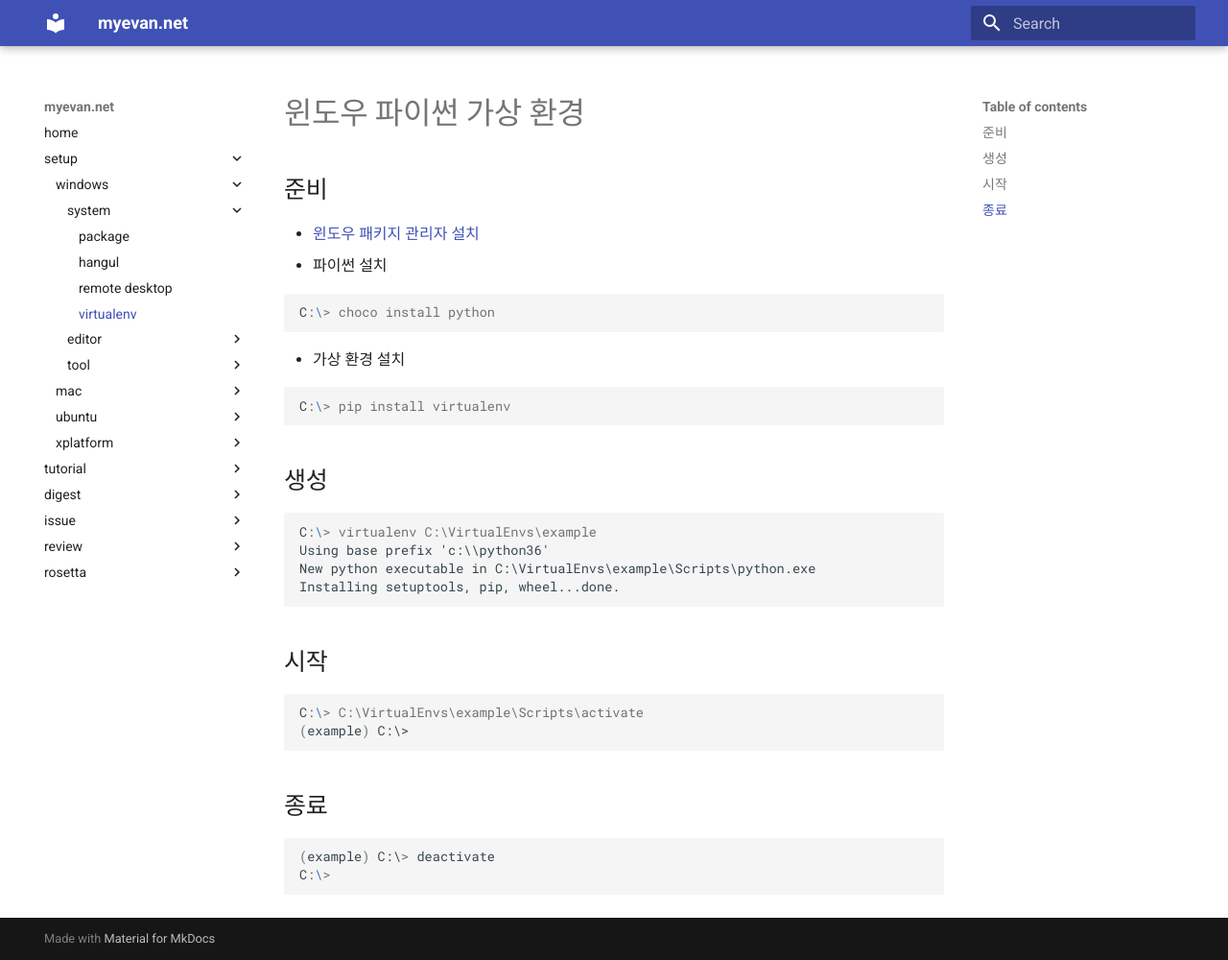
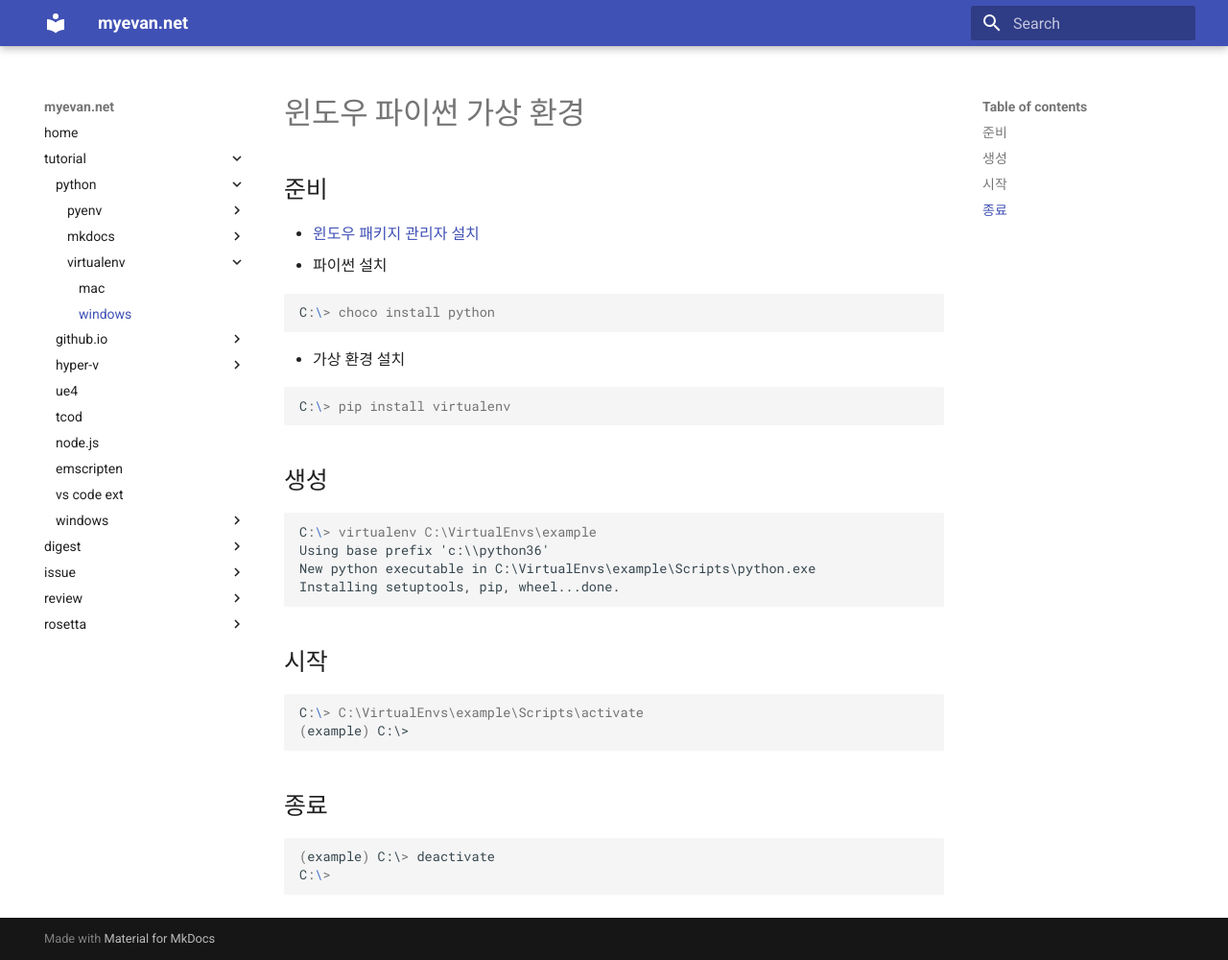
Before and after one commit to myevan/myevan-home, an MkDocs documentation site: the page built from docs/windows_python_virtualenv.md, in a window 1280 px wide and 1000 px high. Shown: the whole window at 96% size. Built offline with MkDocs 1.6.1 and Material for MkDocs 9.7.7, drawn with Linux system fonts in a browser that asks for light colours; old or Windows-style settings are respelled for this version of MkDocs.

Commit message:
네비 정리

```diff
--- a/mkdocs.yml
+++ b/mkdocs.yml
@@ -6,49 +6,36 @@ markdown_extensions:
         permalink: True
 pages:
     - "home": index.md
-    - "setup":
-        - "windows":
-            - "system":
-                - "package": windows_package_mgr_choco.md
-                - "hangul": windows_hangul_key_capslock.md
-                - "remote desktop": windows_remote_desktop_port.md
-                - "virtualenv": windows_python_virtualenv.md
-            - "editor":
-                - "vscode":
-                    - "python": windows_vscode_python_virtualenv.md
-            - "tool":
-                - "mkdocs": windows_python_mkdocs.md
-        - "mac":
-            - "python":
-                - "pyenv": mac_python_pyenv.md
-                - "virtualenv":
-                    - "wrapper": mac_python_virtualenvwrapper.md
-        - "ubuntu":
-            - "python":
-                - "pyenv": ubuntu_python_pyenv.md
-        - "xplatform":
-            - "vim config": vim_config.md
-            - "git config": git_config.md
-            - "vscode plugin vim": vscode_plugin_vim.md
-            - "github.io":
-                - "mkdocs": github_io_mkdocs.md
-                - "custom domain": github_io_custom_domain.md
-
     - "tutorial":
-        - "ue4 build": ue4_windows_build.md
+        - "python":
+            - "pyenv":
+                - "mac": mac_python_pyenv.md
+                - "ubuntu": ubuntu_python_pyenv.md
+            - "mkdocs":
+                - "windows": windows_python_mkdocs.md
+            - "virtualenv":
+                - "mac": mac_python_virtualenvwrapper.md
+                - "windows": windows_python_virtualenv.md
+        - "github.io":
+            - "mkdocs": github_io_mkdocs.md
+            - "custom domain": github_io_custom_domain.md
         - "hyper-v":
             - "ubuntu":
                 - "installation": hyper_v_ubuntu_installation.md
                 - "disk expanding": hyper_v_ubuntu_disk_expanding.md
-        - "ubuntu":
-            - "ip": ubuntu_setup_ip.md
+        - "ue4": ue4_windows_build.md
         - "tcod": python_tcod.md
         - "node.js": mac_node_js_get_started.md
         - "emscripten": emscripten_get_started.md
         - "vs code ext": vscode_ext_get_started.md
+        - "windows":
+            - "package": windows_package_mgr_choco.md
     - "digest":
-        - "*nix":
+        - "xplatform":
             - "screen": screen.md
+            - "vim config": vim_config.md
+            - "git config": git_config.md
+            - "vscode plugin vim": vscode_plugin_vim.md
         - "vcs":
             - "git":
                 - "git bash prompt": git_bash_prompt.md
@@ -67,8 +54,6 @@ pages:
             - "vs setup": ue4_windows_vs_setup.md
             - "boost compile time": ue4_boost_compile_times.md
             - "dedicated": ue4_dedicated_server.md
-        - "vs2015":
-            - "download": vs2015_download.md
         - "vmware":
             - "static ip": vmware_fusion_8_static_ip.md
             - "port forwarding": vmware_fusion_8_port_forwarding.md
@@ -79,8 +64,14 @@ pages:
             - "hostname": mac_terminal_hostname.md
             - "xcode": mac_xcode_command_line.md
         - "windows":
+            - "user": windows_user_management.md
+            - "hangul": windows_hangul_key_capslock.md
+            - "remote desktop": windows_remote_desktop_port.md
             - "robocopy": windows_sync_robocopy.md
-            - "user": windows_user_management.md
+            - "vscode": windows_vscode_python_virtualenv.md
+            - "vs2015": vs2015_download.md
+        - "ubuntu":
+            - "ip": ubuntu_setup_ip.md
     - "issue":
         - "ue4":
             - "vs ext": ue4_windows_vs_git_ext_gitignore.md
```
